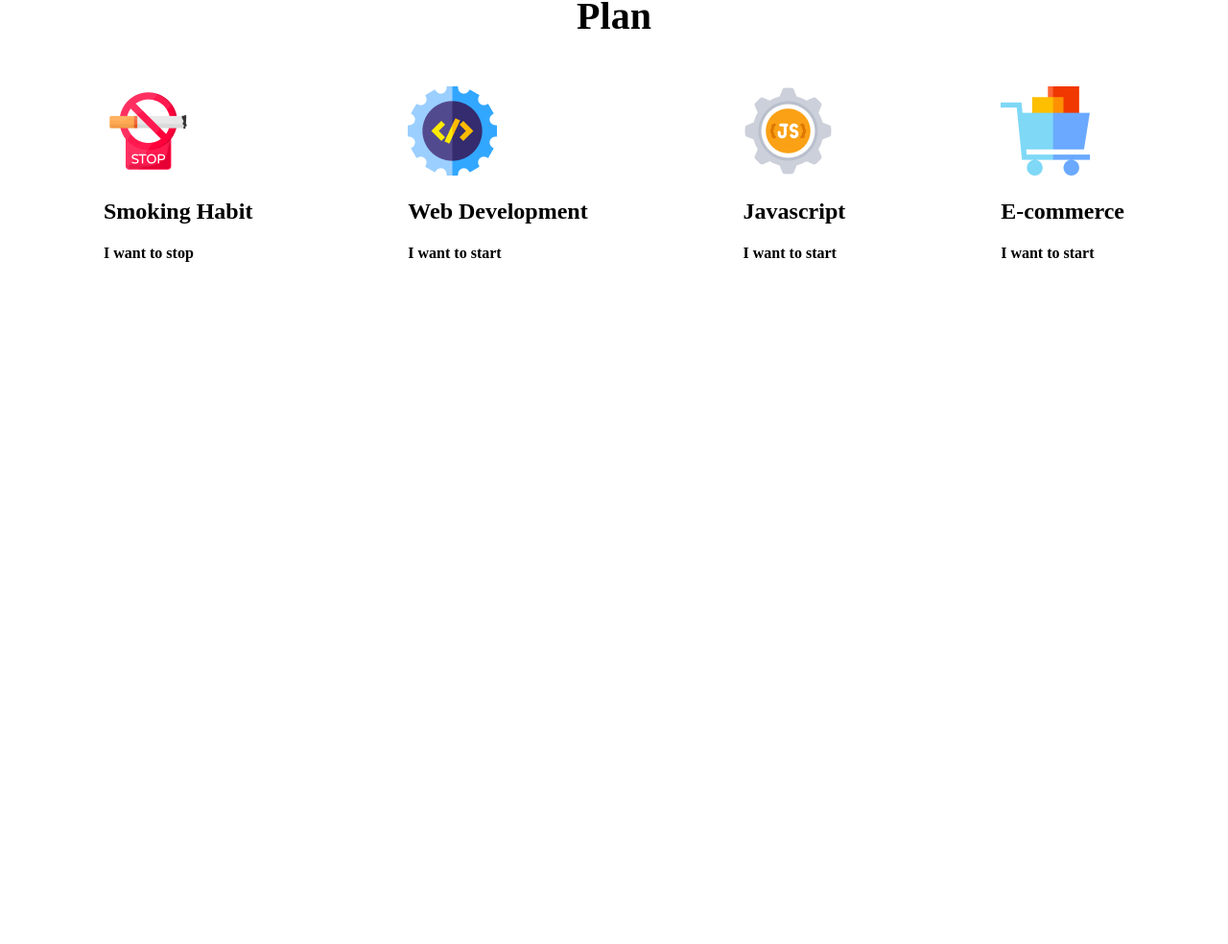
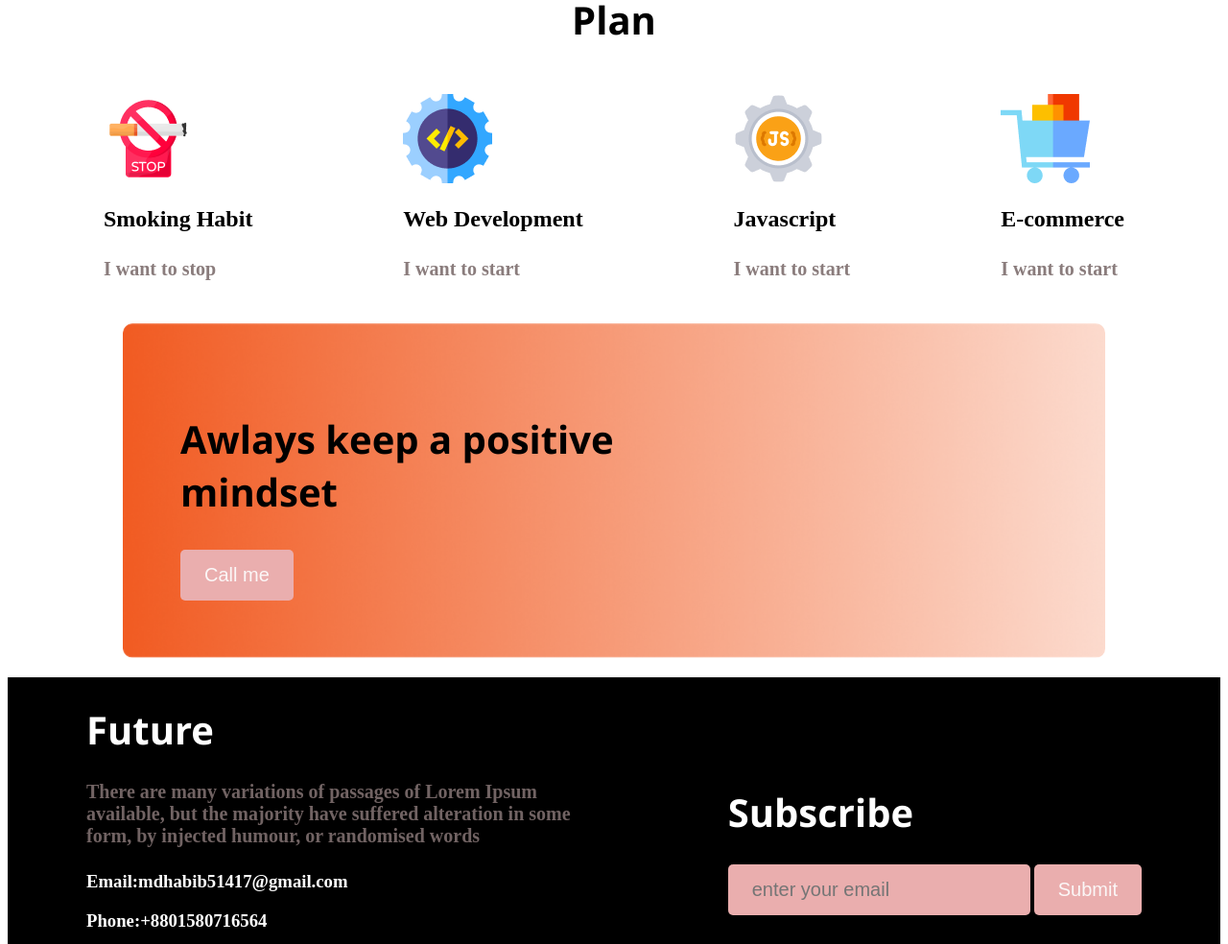
Before and after one commit to mdhabib51417/calender, a plain HTML site: page index.html in a window 1280 px wide. Shown: the part 1375-2359 px from the top of the page at 96% size. Before the commit the page ends 1677 px from the top, so only its background shows below. Drawn offline with Linux system fonts and the light colour scheme.

Commit message:
some add code

```diff
--- a/index.html
+++ b/index.html
@@ -16,12 +16,12 @@
                 believe</h1>
 
 
-            <h4>There are many variations of passages of Lorem Ipsum <br>
+            <p>There are many variations of passages of Lorem Ipsum <br>
                 available, but the majority have suffered alteration in some <br>
-                form, by injected humour, or randomised words</h4>
+                form, by injected humour, or randomised words</p>
 
 
-            <button>click us</button>
+            <button class="call-btn">Contact us</button>
         </div>
     </header>
              <article class="about">
@@ -30,10 +30,10 @@
                     <h1> My failures of <br>
                         previous year</h1>
 
-                        <h4>Contrary to popular belief, Lorem Ipsum is not <br>
+                        <p>Contrary to popular belief, Lorem Ipsum is not <br>
                             simply random text. It has roots in a piece of <br>
                             classical Latin literature from 45 BC, making it over <br>
-                            2000 years old. Richard McClintock.</h4>
+                            2000 years old. Richard McClintock.</p>
                     <ul>
                         <li>Lorem ipsum dolor sit amet.</li>
                         <li>Lorem ipsum dolor sit amet.</li>
@@ -43,7 +43,9 @@
                 </div>
 
              </article>
+
              <h1 id="plan">Plan</h1>
+
              <article class="icon">
                 <div>
                     <img src="images/icons/smoke.png" alt="image not found">
@@ -66,6 +68,36 @@
                     <h4>I want to start</h4>
                 </div>
              </article>
+             <article>
+                <div class="gradient">
+                    <h1>Awlays keep a positive <br>
+                        mindset</h1>
+                        <button class="call-btn">Call me</button>
+                </div>
+             </article>
+
+             <footer>
+                <div class="word-color">
+                    <h1>Future</h1>
+                    <h4>
+                        There are many variations of passages of Lorem Ipsum <br>
+                        available, but the majority have suffered alteration in some <br>
+                        form, by injected humour, or randomised words
+                    </h4>
+                    <h3>Email:mdhabib51417@gmail.com</h3>
+                    <h3>Phone:+8801580716564</h3>
+                    <div>
+                        <img src="images/icons/youtube.png" alt="image is not found">
+                        <img src="images/icons/twitter.png" alt="image is not found">
+                        <img src="images/icons/fb.png" alt="image is not found">
+                    </div>
+                </div>
+                <div class="word-color">
+                    <h1>Subscribe</h1>
+                    <input class="call-btn" type="email" name="" id="" placeholder="enter your email">
+                    <button class="call-btn" type="submit">Submit</button>
+                </div>
+            </footer>
 
 </body>
 </html>
--- a/style.css
+++ b/style.css
@@ -8,11 +8,30 @@ header{
     justify-content: end;
 
 }
+h1{
+    font-size: 40px;
+   font-weight: bolder;
+   font-family: 'Segoe UI', Tahoma, Geneva, Verdana, sans-serif;
+}
+h4{
+    color: #7d6e6ee6;
+    font-size: 20px;
+    margin-bottom: 25px;
+}
 .banner{
     text-align: right;
     margin-right: 80px;
 
 }
+ .call-btn{
+    border-radius: 5px;
+    background: #eaaeae;
+    border: none;
+    padding: 15px 25px;
+    color: #fcfafaf4;
+    font-size: 20px;
+    font-weight: 700px;
+ }
 .about{
     display: flex;
     justify-content: space-around;
@@ -25,7 +44,6 @@ header{
 }
 #plan{
     text-align: center;
-    font-size: 40px;
     margin-bottom: 50px;
 }
 .icon{
@@ -33,3 +51,20 @@ header{
     justify-content: space-between;
     margin: 0 100px;
 }
+.gradient{
+    margin: 20px 120px;
+    padding: 60px;
+    background-image: url('./images/gradient3.png');
+    background-size: cover;
+    border-radius: 10px;
+
+}
+footer{
+    display: flex;
+    justify-content: space-around;
+    align-items: center;
+    background-color: black;
+}
+.word-color{
+    color: white;
+}
```
